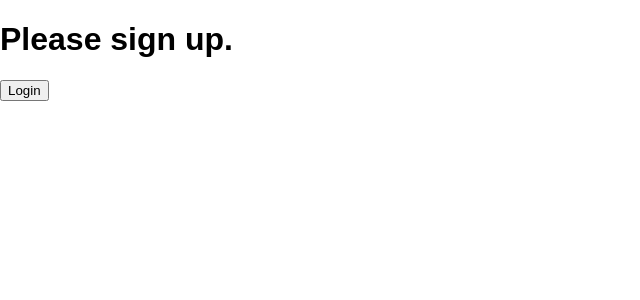
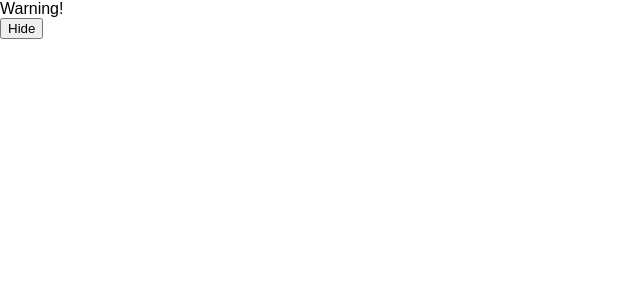
Before and after one commit to marciobera/devlab, a React (Create React App) app in the folder react/hello-world/: page / in a window 1280 px wide. Shown: the top 300 px of the page, without its empty margins (0-640 px from the left). Built offline with nearby package versions, Linux system fonts and the light colour scheme.

Commit message:
'Preventing Component from Rendering' complete example from @react docs

```diff
--- a/react/hello-world/src/index.js
+++ b/react/hello-world/src/index.js
@@ -2,76 +2,44 @@
 import ReactDOM from 'react-dom';
 // import App from './App';
 import './index.css';
+function WarningBanner(props) {
+  if (!props.warn) {
+    return null;
+  }
 
-function UserGreeting(props) {
-  return <h1>Welcome back!</h1>;
-}
-
-function GuestGreeting(props) {
-  return <h1>Please sign up.</h1>;
-}
-
-function Greeting(props) {
-  const isLoggedIn = props.isLoggedIn;
-  if (isLoggedIn) {
-    return <UserGreeting />;
-  }
-  return <GuestGreeting />;
-}
-
-function LoginButton(props) {
   return (
-    <button onClick={props.onClick}>
-      Login
-    </button>
+    <div className="warning">
+      Warning!
+    </div>
   );
 }
 
-function LogoutButton(props) {
-  return (
-    <button onClick={props.onClick}>
-      Logout
-    </button>
-  );
-}
-
-
-class LoginControl extends React.Component {
+class Page extends React.Component {
   constructor(props) {
     super(props);
-    this.handleLoginClick = this.handleLoginClick.bind(this);
-    this.handleLogoutClick = this.handleLogoutClick.bind(this);
-    this.state = {isLoggedIn: false};
+    this.state = {showWarning: true}
+    this.handleToggleClick = this.handleToggleClick.bind(this);
   }
 
-  handleLoginClick() {
-    this.setState({isLoggedIn: true});
-  }
-
-  handleLogoutClick() {
-    this.setState({isLoggedIn: false});
+  handleToggleClick() {
+    this.setState(prevState => ({
+      showWarning: !prevState.showWarning
+    }));
   }
 
   render() {
-    const isLoggedIn = this.state.isLoggedIn;
-
-    let button = null;
-    if (isLoggedIn) {
-      button = <LogoutButton onClick={this.handleLogoutClick} />;
-    } else {
-      button = <LoginButton onClick={this.handleLoginClick} />;
-    }
-
     return (
       <div>
-        <Greeting isLoggedIn={isLoggedIn} />
-        {button}
+        <WarningBanner warn={this.state.showWarning} />
+        <button onClick={this.handleToggleClick}>
+          {this.state.showWarning ? 'Hide' : 'Show'}
+        </button>
       </div>
     );
   }
 }
 
 ReactDOM.render(
-  <LoginControl />,
+  <Page />,
   document.getElementById('root')
 );
```
